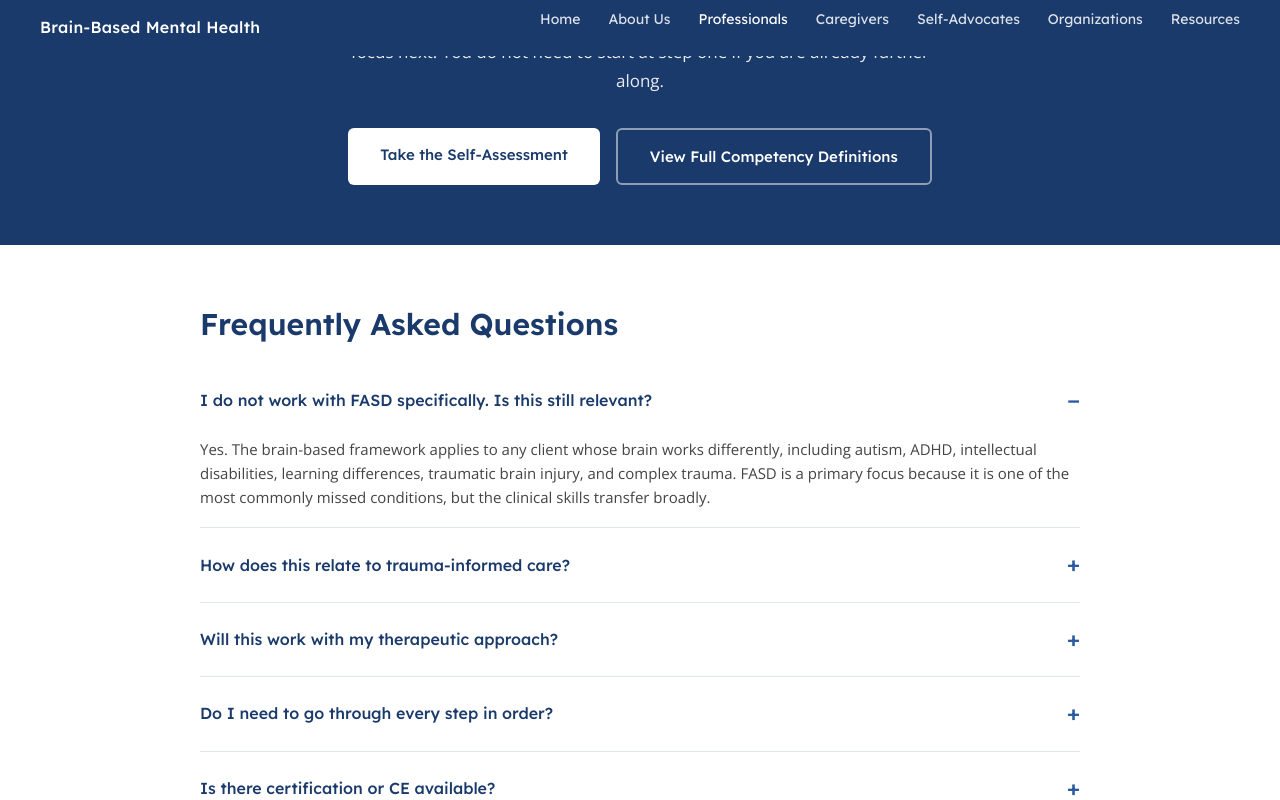
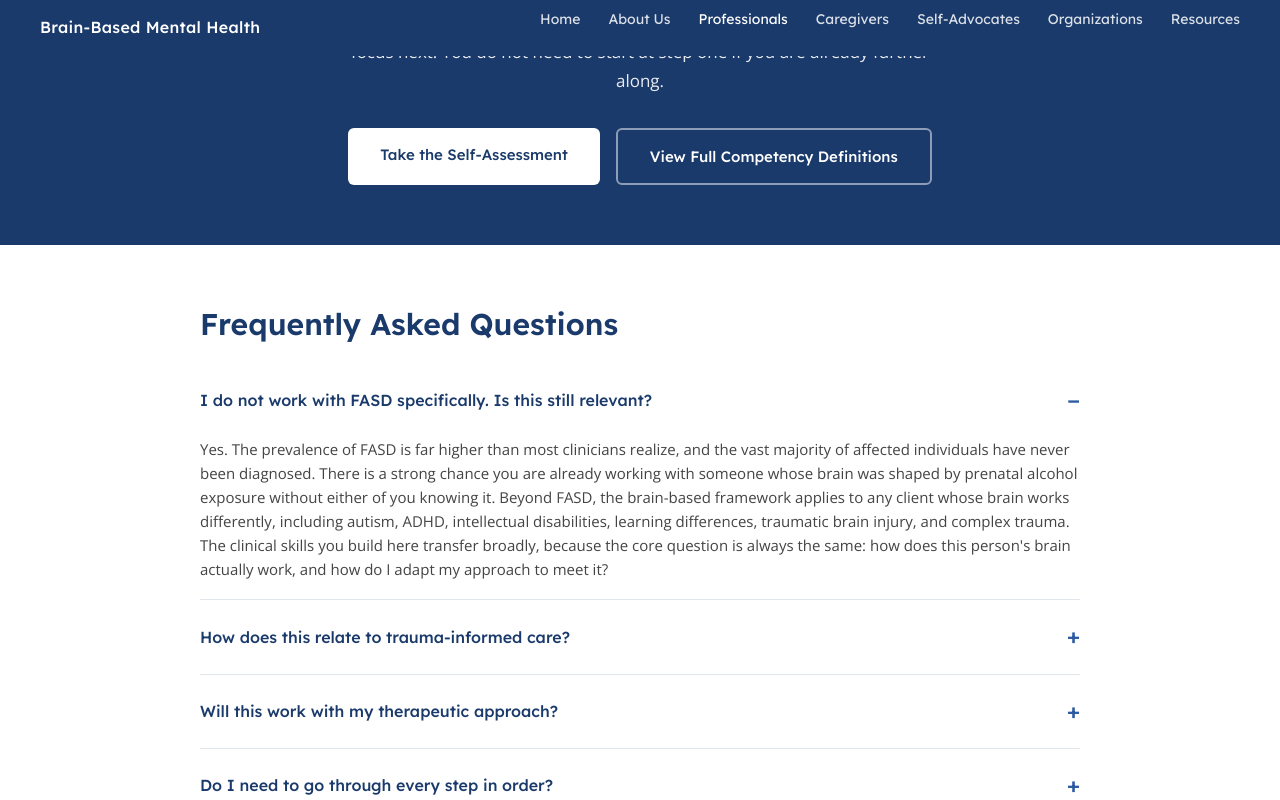
Before and after one commit to TCFASD/Brain-Based-Mental-Health-, a plain HTML site: page professionals.html in a window 1280 px wide. Both pictures are taken after a click on the element 640 px from the left and 5126 px from the top of the page. Shown: the part 4726-5526 px from the top of the page. Drawn offline with nearby package versions, Linux system fonts and the light colour scheme.

Commit message:
Update FAQ: expand FASD relevance answer, remove certification question
- Added context about high FASD prevalence and undiagnosed clients
  to the "I do not work with FASD" FAQ answer
- Removed "Is there certification or CE available?" FAQ item

Co-Authored-By: Claude Opus 4.6 (1M context) <noreply@anthropic.com>

```diff
--- a/professionals.html
+++ b/professionals.html
@@ -201,7 +201,7 @@
 
   <div class="faq-item">
     <div class="faq-question">I do not work with FASD specifically. Is this still relevant?</div>
-    <div class="faq-answer">Yes. The brain-based framework applies to any client whose brain works differently, including autism, ADHD, intellectual disabilities, learning differences, traumatic brain injury, and complex trauma. FASD is a primary focus because it is one of the most commonly missed conditions, but the clinical skills transfer broadly.</div>
+    <div class="faq-answer">Yes. The prevalence of FASD is far higher than most clinicians realize, and the vast majority of affected individuals have never been diagnosed. There is a strong chance you are already working with someone whose brain was shaped by prenatal alcohol exposure without either of you knowing it. Beyond FASD, the brain-based framework applies to any client whose brain works differently, including autism, ADHD, intellectual disabilities, learning differences, traumatic brain injury, and complex trauma. The clinical skills you build here transfer broadly, because the core question is always the same: how does this person's brain actually work, and how do I adapt my approach to meet it?</div>
   </div>
 
   <div class="faq-item">
@@ -219,10 +219,6 @@
     <div class="faq-answer">Not necessarily. The self-assessment helps you identify where you already are. If you have strong foundational knowledge but struggle with treatment planning, you can focus there. The steps build on each other, but your development will not be uniform across all of them, and that is normal.</div>
   </div>
 
-  <div class="faq-item">
-    <div class="faq-question">Is there certification or CE available?</div>
-    <div class="faq-answer">Training through The Florida Center for Early Childhood offers continuing education credits. Visit the training calendar on the Education page for current offerings and CE details.</div>
-  </div>
 </section>
 
 <!-- FOOTER -->
```
